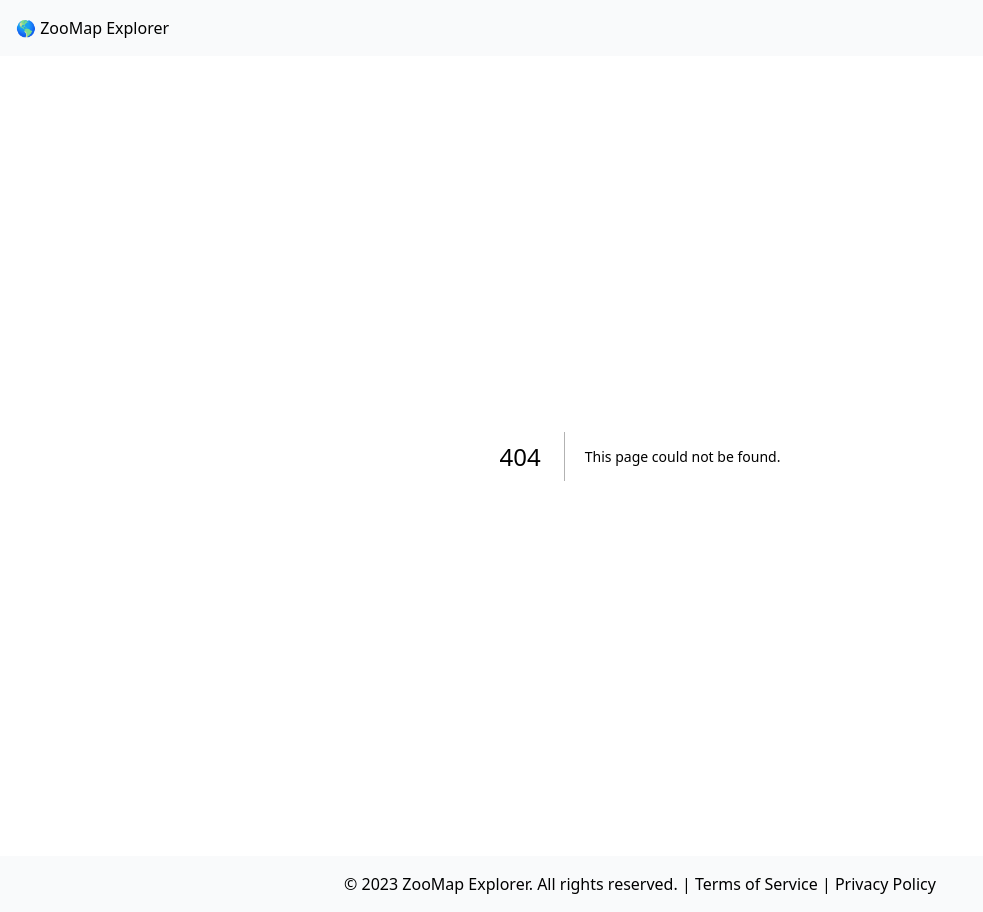
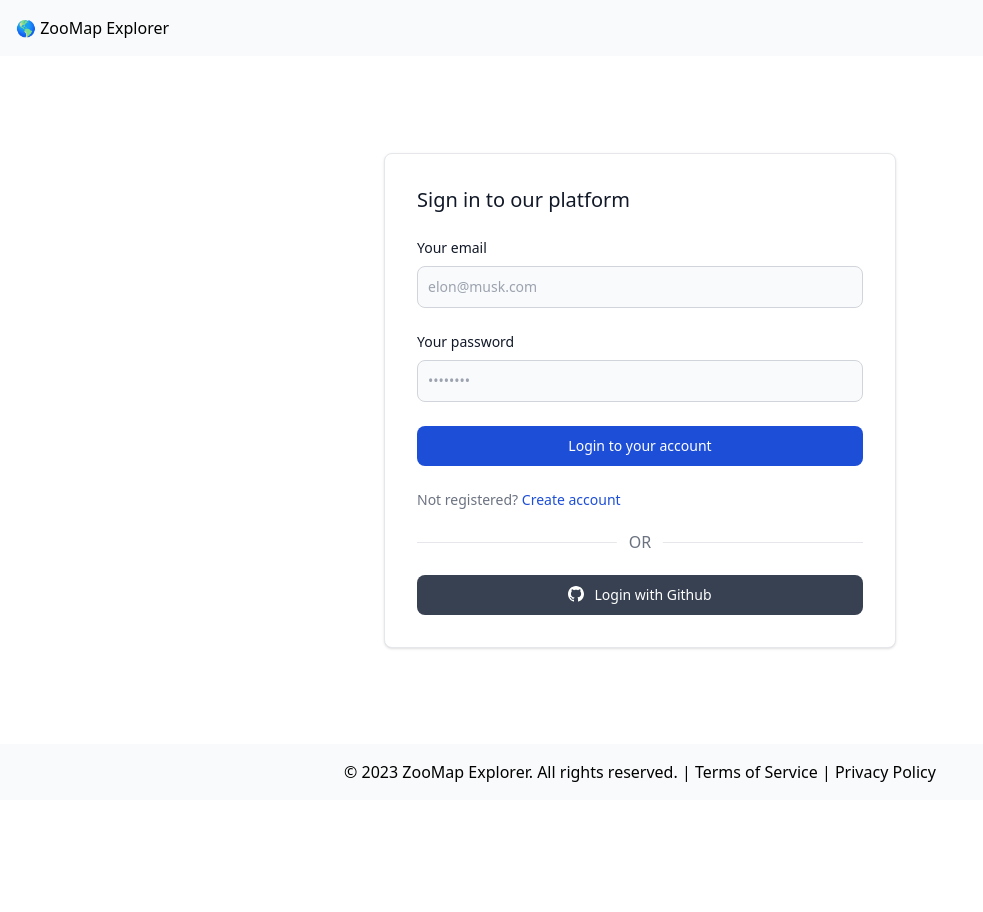
Before and after one commit to nagybnc/zoomap-explorer, a Next.js app: page /signin in a window 1280 px wide. Before the commit this address had no page. Shown: the whole page, without its empty margins (0-983 px from the left). After the commit the page ends 800 px from the top, so only its background shows below. Built offline with nearby package versions, Linux system fonts and the light colour scheme; no server answers.

Commit message:
Add Auth layout, signin, signup

```diff
--- /dev/null
+++ b/app/(auth)/Auth.module.css
@@ -0,0 +1,10 @@
+.label {
+    @apply block mb-2 text-sm font-medium text-gray-900
+}
+.input {
+    @apply bg-gray-50 border border-gray-300 text-gray-900 text-sm rounded-lg focus:ring-blue-500 focus:border-blue-500 block w-full p-2.5
+}
+
+.submit {
+    @apply w-full text-white bg-blue-700 hover:bg-blue-800 focus:ring-4 focus:outline-none font-medium rounded-lg text-sm px-5 py-2.5 text-center
+}
--- /dev/null
+++ b/app/(auth)/actions.tsx
@@ -0,0 +1,44 @@
+"use client";
+import { signIn, signOut } from "next-auth/react";
+import React from "react";
+
+export function SignOut() {
+  return (
+    <button
+      className="cursor-pointer rounded-md p-2 hover:bg-gray-200"
+      onClick={() =>
+        signOut({
+          callbackUrl: "/",
+        })
+      }
+    >
+      Sign out
+    </button>
+  );
+}
+
+export function SignInWithGithub() {
+  return (
+    <button
+      type="submit"
+      className="flex w-full items-center justify-center gap-2 rounded-lg bg-gray-700 px-5 py-2.5 text-center text-sm font-medium text-white hover:bg-gray-800 focus:outline-none focus:ring-4 focus:ring-gray-300"
+      onClick={() => signIn("github", { callbackUrl: "/" })}
+    >
+      <svg
+        xmlns="http://www.w3.org/2000/svg"
+        width="18"
+        height="18"
+        viewBox="0 0 18 18"
+        fill="none"
+      >
+        <path
+          fillRule="evenodd"
+          clipRule="evenodd"
+          d="M8 0C3.58 0 0 3.58 0 8C0 11.54 2.29 14.53 5.47 15.59C5.87 15.66 6.02 15.42 6.02 15.21C6.02 15.02 6.01 14.39 6.01 13.72C4 14.09 3.48 13.23 3.32 12.78C3.23 12.55 2.84 11.84 2.5 11.65C2.22 11.5 1.82 11.13 2.49 11.12C3.12 11.11 3.57 11.7 3.72 11.94C4.44 13.15 5.59 12.81 6.05 12.6C6.12 12.08 6.33 11.73 6.56 11.53C4.78 11.33 2.92 10.64 2.92 7.58C2.92 6.71 3.23 5.99 3.74 5.43C3.66 5.23 3.38 4.41 3.82 3.31C3.82 3.31 4.49 3.1 6.02 4.13C6.66 3.95 7.34 3.86 8.02 3.86C8.7 3.86 9.38 3.95 10.02 4.13C11.55 3.09 12.22 3.31 12.22 3.31C12.66 4.41 12.38 5.23 12.3 5.43C12.81 5.99 13.12 6.7 13.12 7.58C13.12 10.65 11.25 11.33 9.47 11.53C9.76 11.78 10.01 12.26 10.01 13.01C10.01 14.08 10 14.94 10 15.21C10 15.42 10.15 15.67 10.55 15.59C13.71 14.53 16 11.53 16 8C16 3.58 12.42 0 8 0Z"
+          fill="white"
+        />
+      </svg>
+      Login with Github
+    </button>
+  );
+}
--- /dev/null
+++ b/app/(auth)/layout.tsx
@@ -0,0 +1,19 @@
+import { getServerSession } from "next-auth";
+import { redirect } from "next/navigation";
+import type { ReactNode } from "react";
+
+export default async function Layout({ children }: { children: ReactNode }) {
+  const session = await getServerSession();
+
+  if (session) {
+    redirect("/");
+  }
+
+  return (
+    <div className="flex items-center justify-center h-full">
+      <div className="w-full max-w-lg p-4 bg-white border border-gray-200 rounded-lg shadow sm:p-6 md:p-8 ">
+        {children}
+      </div>
+    </div>
+  );
+}
--- /dev/null
+++ b/app/(auth)/signin/layout.tsx
@@ -0,0 +1,10 @@
+import { Metadata } from "next";
+import type { ReactNode } from "react";
+
+export const metadata: Metadata = {
+  title: "Sign in to our platform",
+};
+
+export default function Layout({ children }: { children: ReactNode }) {
+  return <>{children}</>;
+}
--- /dev/null
+++ b/app/(auth)/signin/page.tsx
@@ -0,0 +1,63 @@
+"use client";
+import Link from "next/link";
+import React from "react";
+import { SignInWithGithub } from "../actions";
+import styles from "../Auth.module.css";
+
+function SignIn() {
+  return (
+    <>
+      <form className="space-y-6">
+        <h5 className="text-xl font-medium text-gray-900">
+          Sign in to our platform
+        </h5>
+        <div>
+          <label htmlFor="email" className={styles.label}>
+            Your email
+          </label>
+          <input
+            type="email"
+            id="email"
+            className={styles.input}
+            placeholder="elon@musk.com"
+            required
+          />
+        </div>
+        <div>
+          <label htmlFor="password" className={styles.label}>
+            Your password
+          </label>
+          <input
+            type="password"
+            id="password"
+            placeholder="••••••••"
+            className={styles.input}
+            required
+          />
+        </div>
+
+        <button
+          type="submit"
+          className={`bg-blue-700 hover:bg-blue-800 focus:ring-blue-300 ${styles.submit}`}
+        >
+          Login to your account
+        </button>
+        <div className="text-sm font-medium text-gray-500">
+          Not registered?{" "}
+          <Link className="text-blue-700 hover:underline" href="/signup">
+            Create account
+          </Link>
+        </div>
+      </form>
+      <div className="inline-flex w-full items-center justify-center">
+        <hr className="my-8 h-px w-full border-0 bg-gray-200" />
+        <span className="absolute left-1/2 -translate-x-1/2 bg-white px-3 text-gray-500">
+          OR
+        </span>
+      </div>
+      <SignInWithGithub />
+    </>
+  );
+}
+
+export default SignIn;
--- /dev/null
+++ b/app/(auth)/signup/layout.tsx
@@ -0,0 +1,10 @@
+import { Metadata } from "next";
+import type { ReactNode } from "react";
+
+export const metadata: Metadata = {
+  title: "Sign up to our platform",
+};
+
+export default function Layout({ children }: { children: ReactNode }) {
+  return <>{children}</>;
+}
--- /dev/null
+++ b/app/(auth)/signup/page.tsx
@@ -0,0 +1,66 @@
+"use client";
+import Link from "next/link";
+import React from "react";
+import styles from "../Auth.module.css";
+
+function SignUp() {
+  return (
+    <form className="space-y-6">
+      <h5 className="text-xl font-medium text-gray-900 ">
+        Sign up to our platform
+      </h5>
+      <div>
+        <label htmlFor="email" className={styles.label}>
+          Your email
+        </label>
+        <input
+          type="email"
+          id="email"
+          className={styles.input}
+          placeholder="elon@musk.com"
+          required
+        />
+      </div>
+      <div>
+        <label htmlFor="password" className={styles.label}>
+          Your password
+        </label>
+        <input
+          type="password"
+          id="password"
+          placeholder="••••••••"
+          className={styles.input}
+          required
+        />
+      </div>
+
+      <div>
+        <label htmlFor="cpassword" className={styles.label}>
+          Confirm Your password
+        </label>
+        <input
+          type="password"
+          id="cpassword"
+          placeholder="••••••••"
+          className={styles.input}
+          required
+        />
+      </div>
+
+      <button
+        type="submit"
+        className={`bg-blue-700 hover:bg-blue-800 focus:ring-blue-300 ${styles.submit}`}
+      >
+        Sign Up
+      </button>
+      <div className="text-sm font-medium text-gray-500">
+        Already have an account?{" "}
+        <Link className="text-blue-700 hover:underline" href="/signin">
+          Sign in
+        </Link>
+      </div>
+    </form>
+  );
+}
+
+export default SignUp;
```
